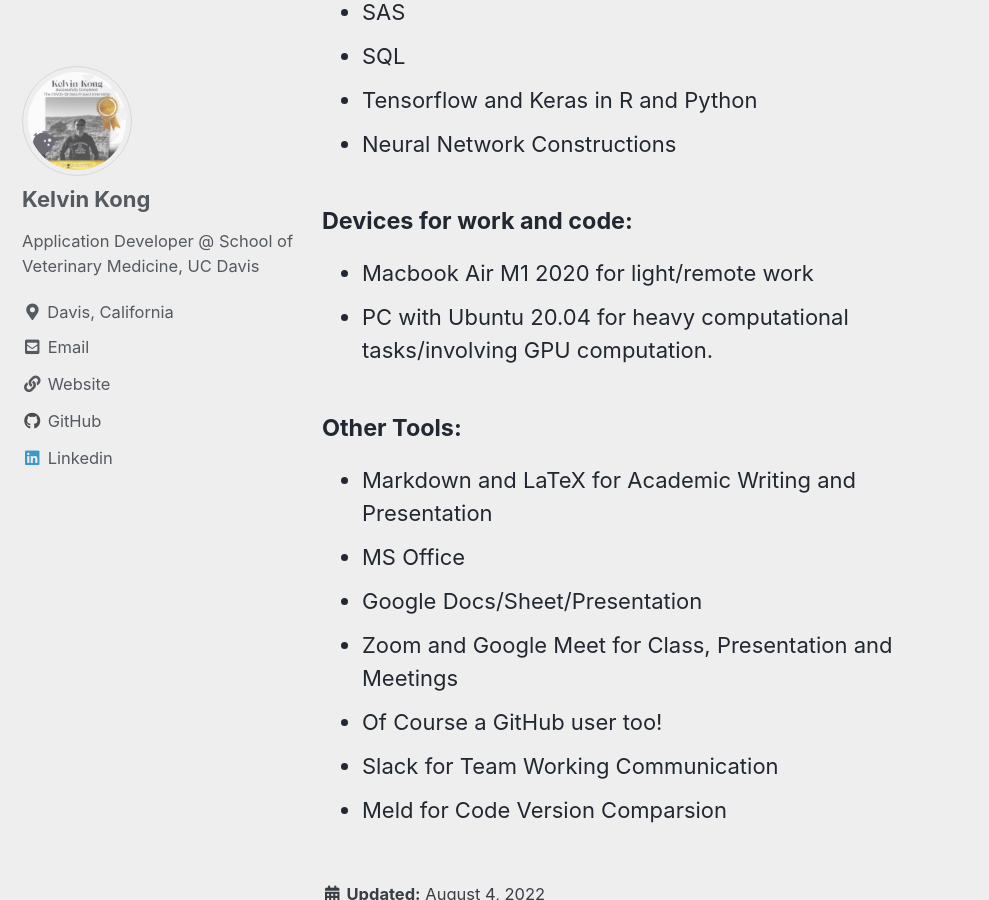
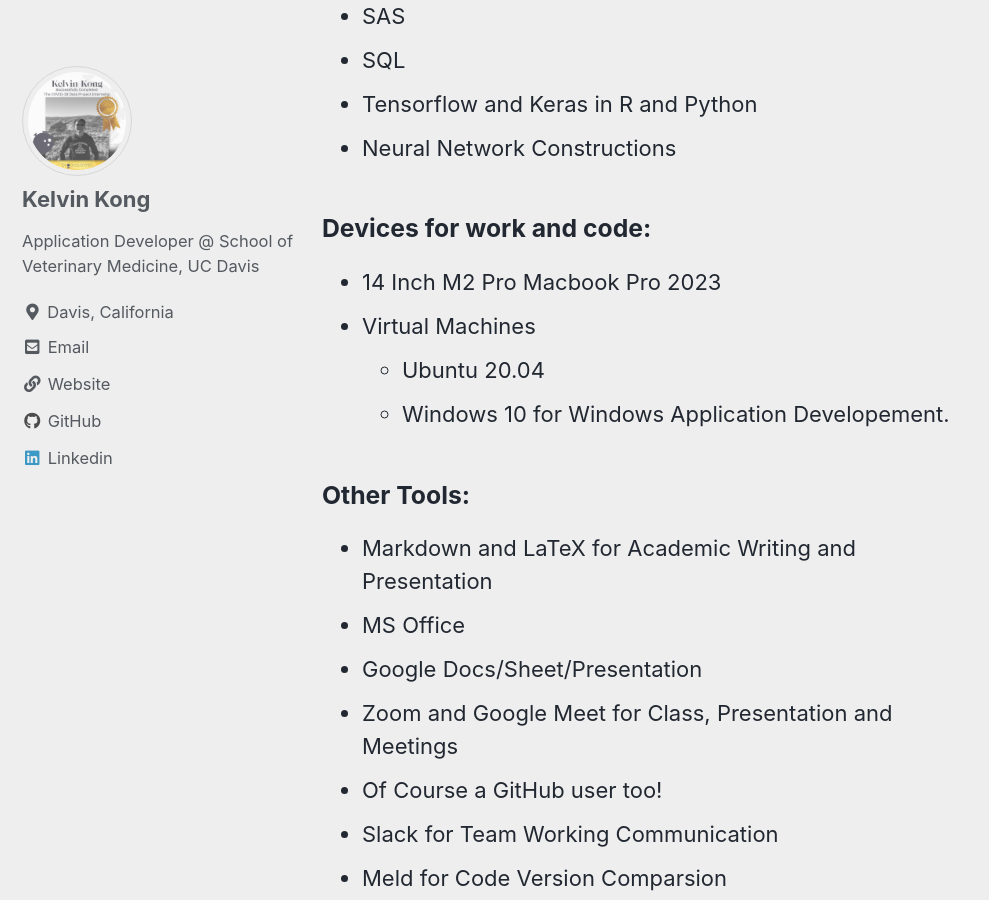
Before and after one commit to kelvin-cykong/kelvin-cykong.github.io, a Jekyll site: the page built from pages/work-exp.md, in a window 1280 px wide and 900 px high, scrolled down 3676 px. Shown: the whole window, without its empty margins (0-989 px from the left). Built offline with Jekyll 4.4.1, drawn with Linux system fonts in a browser that asks for light colours; cached includes are drawn as plain includes; comment, search, counter and statistics services are not loaded.

Commit message:
Update work-exp.md

```diff
--- a/pages/work-exp.md
+++ b/pages/work-exp.md
@@ -60,8 +60,7 @@
 
 
 ## Skills
-#### Programming Languages and Packages:
-
+### Programming Languages and Packages:
 - R, including Shiny and FlexDashBoard, ggplot2, tidyverse, dplyr and more!
 - Python, scikit-learn, PyTorch and more!
 - OpenCV in image and modeling
@@ -71,11 +70,13 @@
 - Tensorflow and Keras in R and Python
 - Neural Network Constructions
 
-#### Devices for work and code:
-- Macbook Air M1 2020 for light/remote work
-- PC with Ubuntu 20.04 for heavy computational tasks/involving GPU computation.
+### Devices for work and code:
+- 14 Inch M2 Pro Macbook Pro 2023
+- Virtual Machines
+  - Ubuntu 20.04
+  - Windows 10 for Windows Application Developement.
 
-#### Other Tools:
+### Other Tools:
 - Markdown and LaTeX for Academic Writing and Presentation
 - MS Office
 - Google Docs/Sheet/Presentation
```
